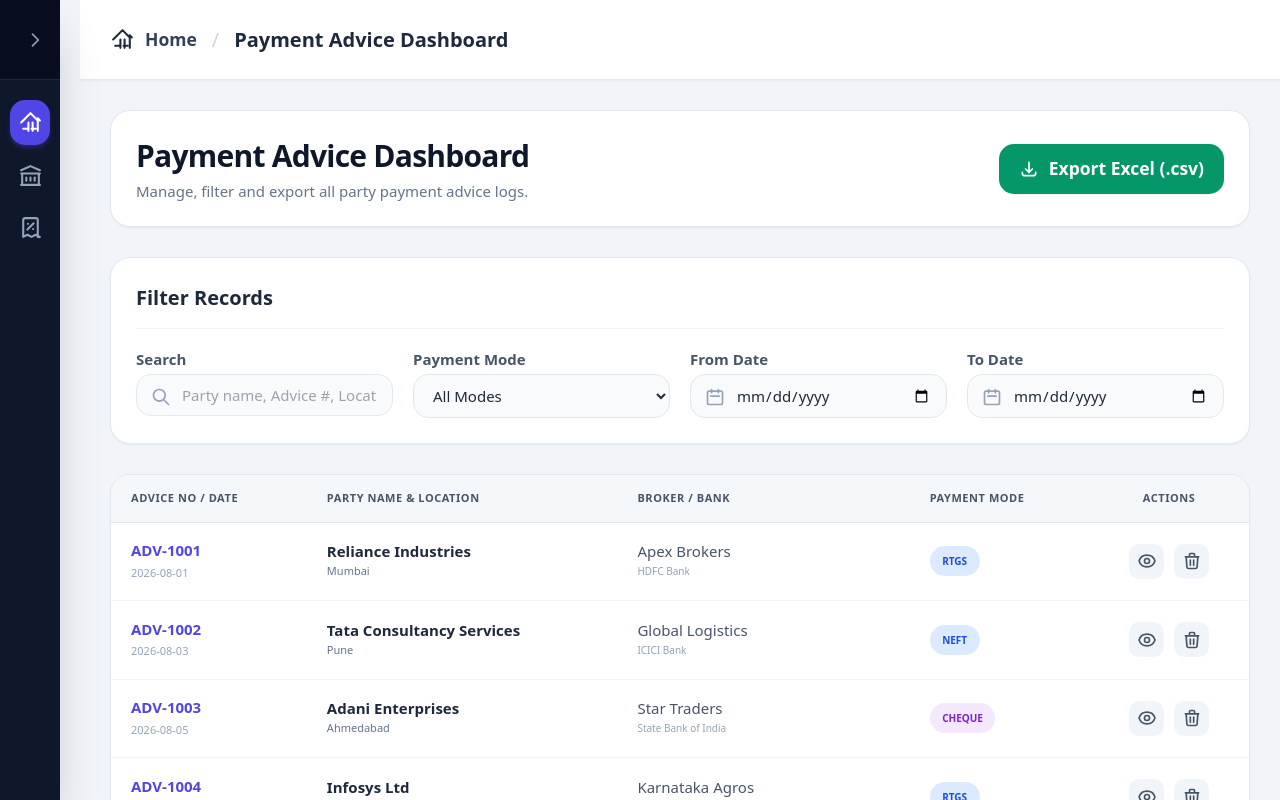
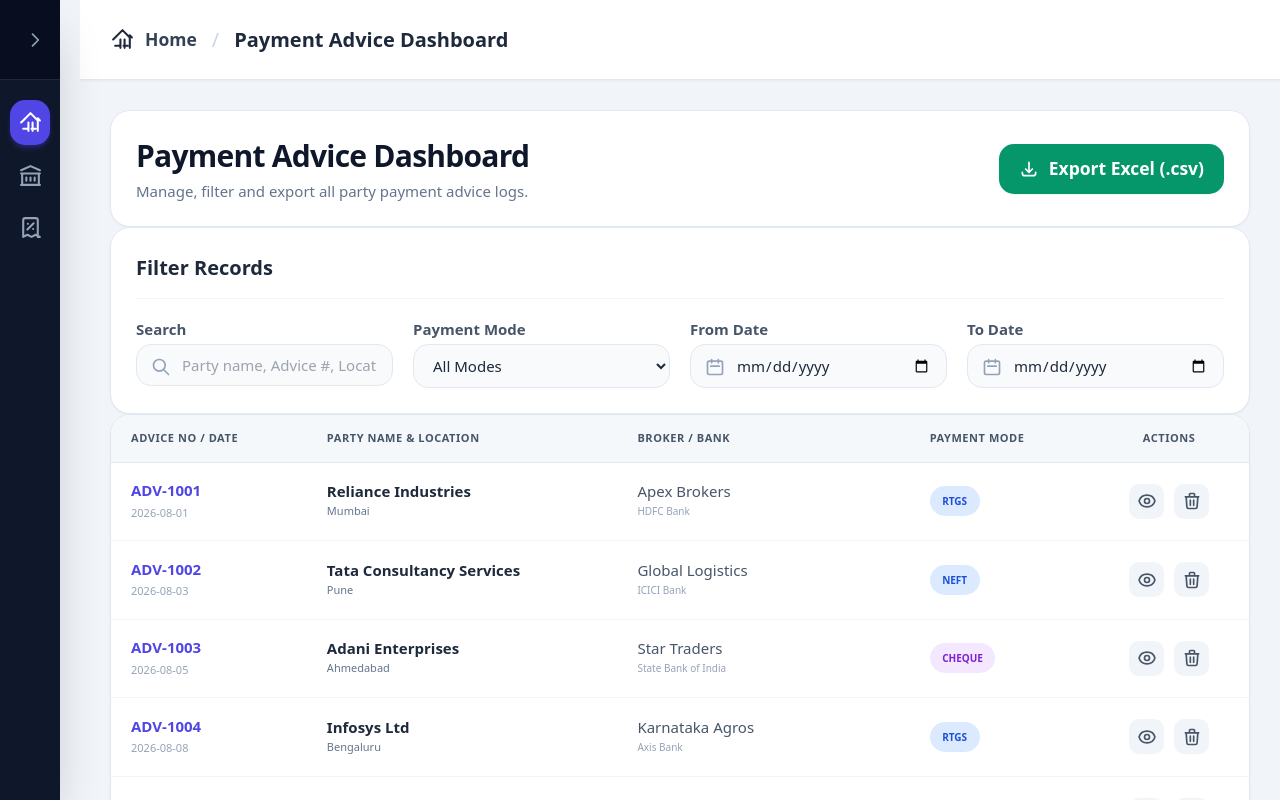
Before and after one commit to sravankumar025/Payment-Advice, a React (Vite) app: page /reports in a window 1280 px wide. Shown: the top 800 px of the page. Built offline with nearby package versions, Linux system fonts and the light colour scheme.

Commit message:
Update Dashboard.jsx

```diff
--- a/src/Pages/Dashboard.jsx
+++ b/src/Pages/Dashboard.jsx
@@ -1,7 +1,8 @@
 import React, { useState, useEffect, useMemo } from "react";
 import { useNavigate } from "react-router-dom";
 import * as XLSX from "xlsx";
-import RtgsTransactionReports from "./RtgsTransaction";
+import RtgsTransactionReports from "./RtgsTransactionReports";
+import DeductionsReport from "./DeductionsReports";
 const SearchIcon = () => (
   <svg
     className="w-4 h-4 text-slate-400"
@@ -555,7 +556,7 @@ export default function PaymentAdviceDashboard() {
   };
 
   return (
-    <div className="min-h-screen bg-slate-100 flex font-sans text-slate-800 relative w-full overflow-x-hidden">
+    <div className="h-screen bg-slate-100 flex font-sans text-slate-800 relative w-full overflow-hidden">
       {/* BACKDROP OVERLAY WHEN SIDEBAR IS OPEN */}
       {isSidebarOpen && (
         <div
@@ -567,7 +568,8 @@ export default function PaymentAdviceDashboard() {
 
       {/* OVERLAY COLLAPSIBLE SIDEBAR */}
       <aside
-        className={`fixed top-0 left-0 h-full bg-slate-900 text-slate-300 transition-all duration-300 ease-in-out flex flex-col z-40 shadow-2xl ${isSidebarOpen ? "w-64" : "w-12"
+        className={`fixed top-0 left-0 h-full bg-slate-900 text-slate-300 transition-all duration-300 ease-in-out flex flex-col z-40 shadow-2xl ${
+          isSidebarOpen ? "w-64" : "w-12"
         }`}
       >
         {/* Sidebar Header */}
@@ -580,7 +582,8 @@ export default function PaymentAdviceDashboard() {
 
           <button
             onClick={() => setIsSidebarOpen(!isSidebarOpen)}
-            className={`p-2 hover:bg-slate-800 text-slate-400 hover:text-white rounded-lg transition ${!isSidebarOpen ? "hidden md:block" : ""
+            className={`p-2 hover:bg-slate-800 text-slate-400 hover:text-white rounded-lg transition ${
+              !isSidebarOpen ? "hidden md:block" : ""
             }`}
             title={isSidebarOpen ? "Collapse Sidebar" : "Expand Sidebar"}
           >
@@ -607,7 +610,8 @@ export default function PaymentAdviceDashboard() {
                     setIsSidebarOpen(false);
                   }
                 }}
-                className={`w-full flex items-center gap-3 px-1.5 py-2 rounded-xl font-medium text-xs transition group relative ${isActive
+                className={`w-full flex items-center gap-3 px-1.5 py-2 rounded-xl font-medium text-xs transition group relative ${
+                  isActive
                     ? "bg-indigo-600 text-white shadow-md shadow-indigo-600/30"
                     : "hover:bg-slate-800 text-slate-400 hover:text-white"
                 }`}
@@ -663,11 +667,10 @@ export default function PaymentAdviceDashboard() {
       </aside>
 
       {/* MAIN CONTENT AREA WITH FIXED LEFT MARGIN SO CONTENT NEVER COMPRESSES */}
-      <div className="flex-1 flex flex-col min-w-0 max-w-full overflow-x-hidden ml-16">
+      <div className="flex-1 flex flex-col h-full min-w-0 max-w-full overflow-hidden ml-16">
         {/* Header */}
         <header className="bg-white border-b border-slate-200 h-16 flex items-center justify-between px-4 sm:px-6 shadow-sm sticky top-0 z-20">
           <div className="flex items-center space-x-3">
-
             <div className="flex items-center space-x-2">
               <DashboardIcon />
               <span
@@ -685,13 +688,15 @@ export default function PaymentAdviceDashboard() {
         </header>
 
         {/* Main Body Content */}
-        <main className="p-4 sm:p-6 space-y-6 flex-1 overflow-y-auto max-w-full">
+        <main className="p-4 sm:p-6 flex-1 overflow-y-auto max-w-full">
           {activeView !== "dashboard" ? (
             <div className="w-full min-h-[500px] bg-white rounded-2xl border border-dashed border-slate-300 shadow-sm flex flex-col p-8 text-center text-slate-400">
               <div className="flex-1 w-full h-full overflow-auto text-sm font-semibold text-slate-600 capitalize">
-                {activeView === "rtgs"
-                  ? <RtgsTransactionReports />
-                  : "Deductions & Discount Reports"}
+                {activeView === "rtgs" ? (
+                  <RtgsTransactionReports />
+                ) : (
+                  <DeductionsReport />
+                )}
               </div>
             </div>
           ) : (
@@ -859,7 +864,8 @@ export default function PaymentAdviceDashboard() {
                               </td>
                               <td className="py-3.5 px-4">
                                 <span
-                                  className={`inline-block px-2.5 py-1 rounded-full text-[10px] font-bold uppercase ${paymentMode === "Cheque"
+                                  className={`inline-block px-2.5 py-1 rounded-full text-[10px] font-bold uppercase ${
+                                    paymentMode === "Cheque"
                                       ? "bg-purple-100 text-purple-700"
                                       : [
                                             "RTGS",
```
Lines whose indentation alone changed are shown as unchanged.
